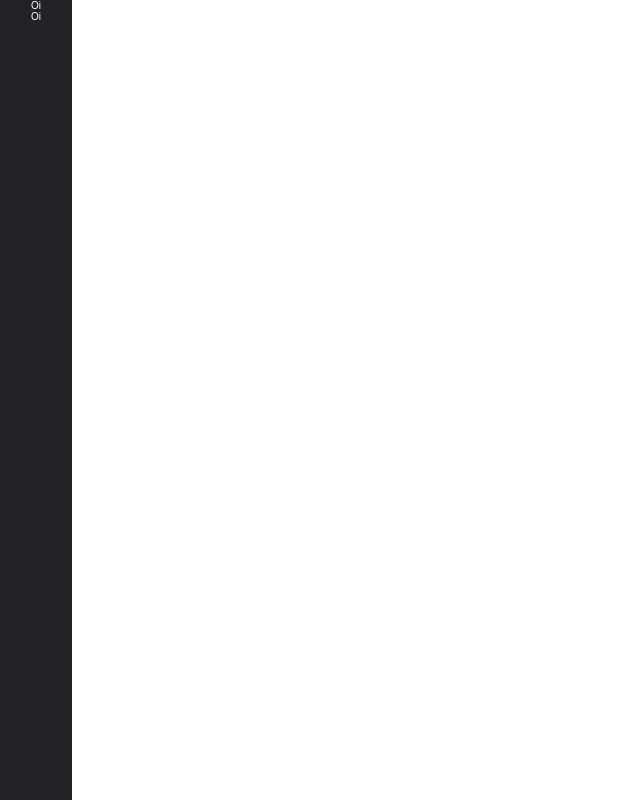
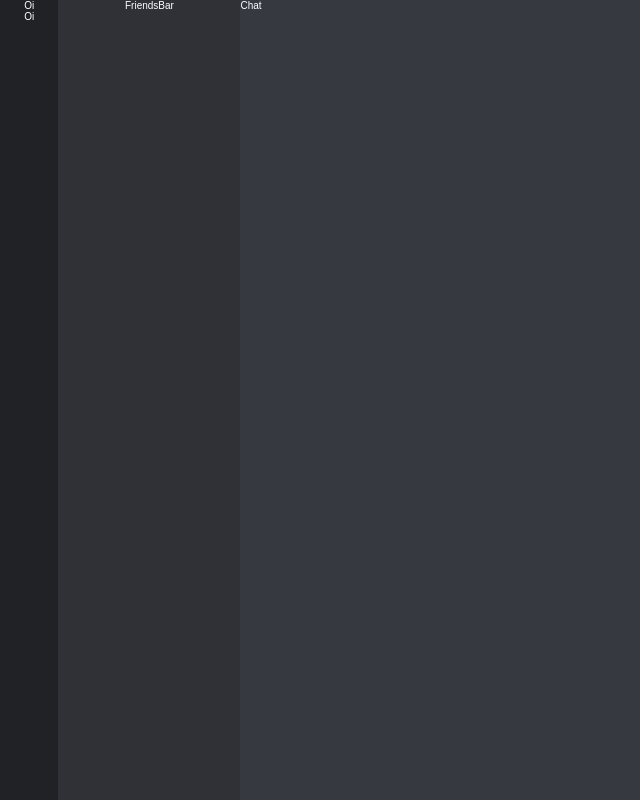
Before and after one commit to LucasMagaldi/seven, a React (Create React App) app in the folder seven-frontend/: page / in a window 1280 px wide. Shown: the whole page, without its empty margins (0-640 px from the left). Built offline with nearby package versions, Linux system fonts and the light colour scheme.

Commit message:
[updated] Lsyout

```diff
--- /dev/null
+++ b/seven-frontend/src/components/Chat/Chat.jsx
@@ -0,0 +1,10 @@
+import React from 'react';
+import { Wrapper } from './styles';
+
+const Chat = () => {
+  return (
+    <Wrapper>Chat</Wrapper>
+  )
+}
+
+export default Chat
--- /dev/null
+++ b/seven-frontend/src/components/Chat/styles.js
@@ -0,0 +1,8 @@
+import styled from "styled-components";
+
+export const Wrapper = styled.div`
+    background: ${({ theme }) => theme.colors.primary};
+    display: flex;
+    width: 100%;
+
+`
--- /dev/null
+++ b/seven-frontend/src/components/FriendsBar/FriendsBar.jsx
@@ -0,0 +1,12 @@
+import React from 'react';
+
+import { Wrapper } from './style';
+
+
+const FriendsBar = () => {
+  return (
+    <Wrapper>FriendsBar</Wrapper>
+  )
+}
+
+export default FriendsBar
--- /dev/null
+++ b/seven-frontend/src/components/FriendsBar/style.js
@@ -0,0 +1,11 @@
+import styled from "styled-components";
+
+
+export const Wrapper = styled.div`
+    width: 224px;
+    height: 100%;
+    display: flex;
+    flex-direction: column;
+    align-items: center;
+    background: ${({ theme }) => theme.colors.secondary};
+`
--- a/seven-frontend/src/templates/Layout/Layout.jsx
+++ b/seven-frontend/src/templates/Layout/Layout.jsx
@@ -1,5 +1,7 @@
 import React from 'react';
 import ServerList from '../../components/ServerList/ServerList';
+import FriendsBar from '../../components/FriendsBar/FriendsBar';
+import Chat from '../../components/Chat/Chat';
 
 import { Grid, Wrapper } from './styles';
 
@@ -7,6 +9,8 @@ const Layout = () => {
   return (
     <Wrapper>
         <ServerList />
+        <FriendsBar />
+        <Chat />
     </Wrapper>
   )
 }
```
